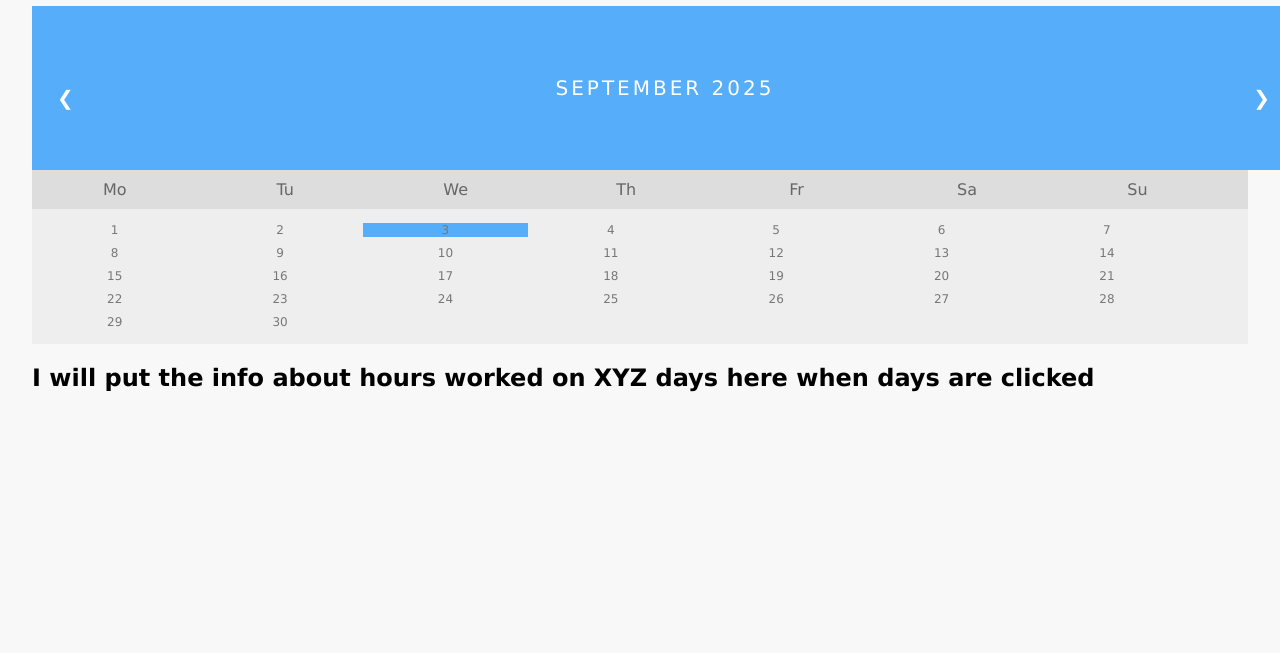
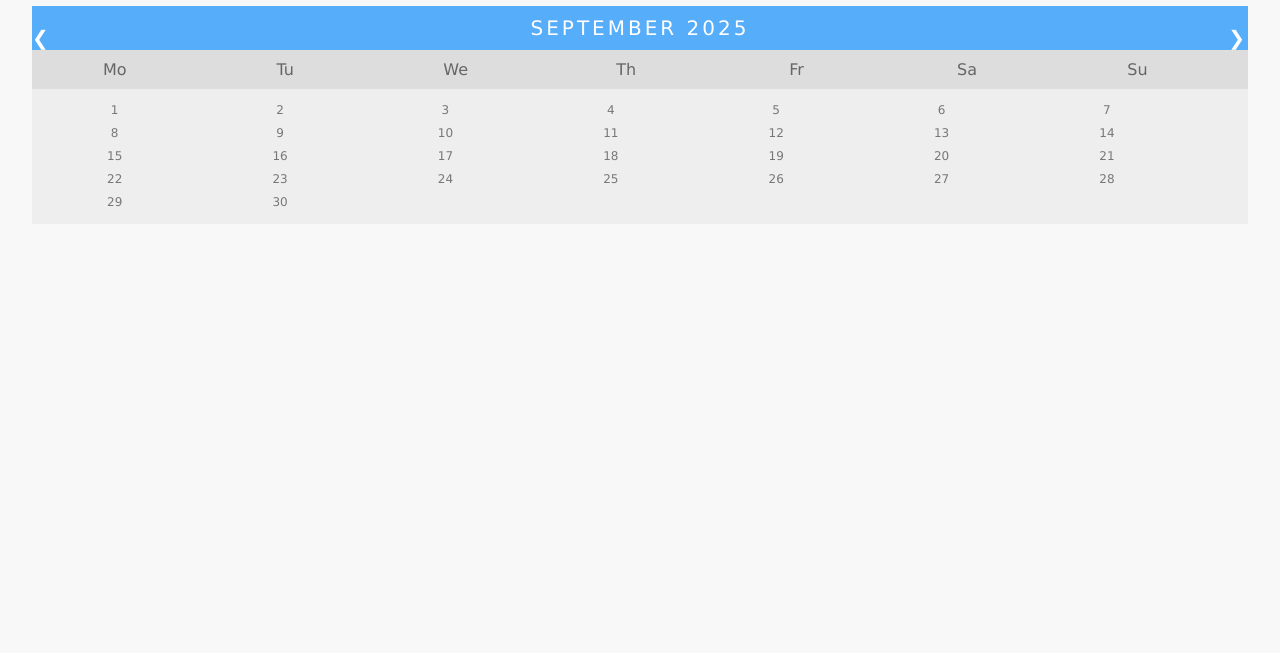
Before and after one commit to Littlewoko/AA-clocked-in, a website: page public/calendar_page.html in a window 1280 px wide. Shown: the part 147-800 px from the top of the page. Drawn offline with nearby package versions, Linux system fonts and the light colour scheme.

Commit message:
some js logic and css/html tweaks

```diff
--- a/public/calendar_page.html
+++ b/public/calendar_page.html
@@ -10,7 +10,7 @@
 <body>
     <div id="navBar"></div>
 
-    <h1>Calendar Page Placeholder</h1>
+    <h1>Calendar Page   </h1>
     <span id="date-display"></span>
 
     <div class="month">
@@ -32,8 +32,5 @@
     </ul>
 
     <ul class="days" id="calendar-days"></ul>
-
-
-    <h2>I will put the info about hours worked on XYZ days here when days are clicked</h2>
 </body>
 </html>
--- a/public/common.js
+++ b/public/common.js
@@ -3,43 +3,65 @@ $(function() {
     $("#navBar").load("components/navbar.html");
 });
 
-// The Logic For Calender Page, Todays Date, Highlighting, Day Amount In The Month etc.
 document.addEventListener("DOMContentLoaded", function () {
     const monthYearElement = document.getElementById("month-year");
     const daysElement = document.getElementById("calendar-days");
+    const metricsElement = document.createElement("div");
+    metricsElement.id = "metrics-display";
+    document.body.appendChild(metricsElement);
 
     const today = new Date();
     let currentMonth = today.getMonth();
     let currentYear = today.getFullYear();
 
 
+    const hoursWorkedData = {
+        "2023-10-01": 8,
+        "2023-10-02": 6,
+        "2023-10-03": 7.5,
+        "2023-10-05": 4,
+        "2023-10-10": 9,
+    };
+
     function updateCalendar(month, year) {
-
         const monthNames = [
             "January", "February", "March", "April", "May", "June",
             "July", "August", "September", "October", "November", "December"
         ];
         monthYearElement.textContent = `${monthNames[month]} ${year}`;
-
         daysElement.innerHTML = "";
 
         const firstDay = new Date(year, month, 1).getDay();
         const totalDays = new Date(year, month + 1, 0).getDate();
+        const blankDays = (firstDay === 0 ? 6 : firstDay - 1);
 
-        const blankDays = (firstDay === 0 ? 6 : firstDay - 1);
+        // Add blank days
         for (let i = 0; i < blankDays; i++) {
             const blankDay = document.createElement("li");
             blankDay.classList.add("empty");
             daysElement.appendChild(blankDay);
         }
 
+        // Add days of the month
         for (let day = 1; day <= totalDays; day++) {
             const dayElement = document.createElement("li");
             dayElement.textContent = day;
 
-            if (day === today.getDate() && month === today.getMonth() && year === today.getFullYear()) {
-                dayElement.classList.add("today");
+            const selectedDate = `${year}-${String(month + 1).padStart(2, "0")}-${String(day).padStart(2, "0")}`;
+
+            // Highlight days with hours worked
+            if (hoursWorkedData[selectedDate]) {
+                dayElement.classList.add("worked-day");
             }
+
+            // Add click event with confirm
+            dayElement.addEventListener("click", function () {
+                const isConfirmed = confirm(`Do you want to view the summary for ${selectedDate}?`);
+                if (isConfirmed) {
+                    // Redirect to summary page for selected date
+                    window.location.href = `summaryscreen.html?date=${selectedDate}`;
+                }
+            });
 
             daysElement.appendChild(dayElement);
         }
@@ -63,5 +85,6 @@ document.addEventListener("DOMContentLoaded", function () {
         updateCalendar(currentMonth, currentYear);
     });
 
+    // Initialize the calendar
     updateCalendar(currentMonth, currentYear);
 });
--- a/public/components/navbar.html
+++ b/public/components/navbar.html
@@ -2,4 +2,5 @@
     <a href="index.html">Home</a>
     <a href="pokemon-fetcher.html">Pokemon Fetcher</a>
     <a href="timer-screen.html">Timer Screen</a>
+    <a href="calendar_page.html">Calendar Page</a>
 </nav>
--- a/public/style.css
+++ b/public/style.css
@@ -44,7 +44,7 @@ ul {list-style-type: none;}
 body {font-family: Verdana, sans-serif;}
 
 .month {
-  padding: 70px 25px;
+  padding: 10px 0;
   width: 100%;
   background: #56adfa;
   text-align: center;
@@ -106,6 +106,18 @@ body {font-family: Verdana, sans-serif;}
 }
 
 #prev-month,
-#next-month {
+#next-month,
+#calendar-days li {
     cursor: pointer;
 }
+
+.worked-day {
+  background-color: #56adfa;
+  color: white;
+  border-radius: 50%;
+}
+
+#calendar-days li:hover {
+  cursor: pointer;
+  background-color: #419aff;
+}
```
